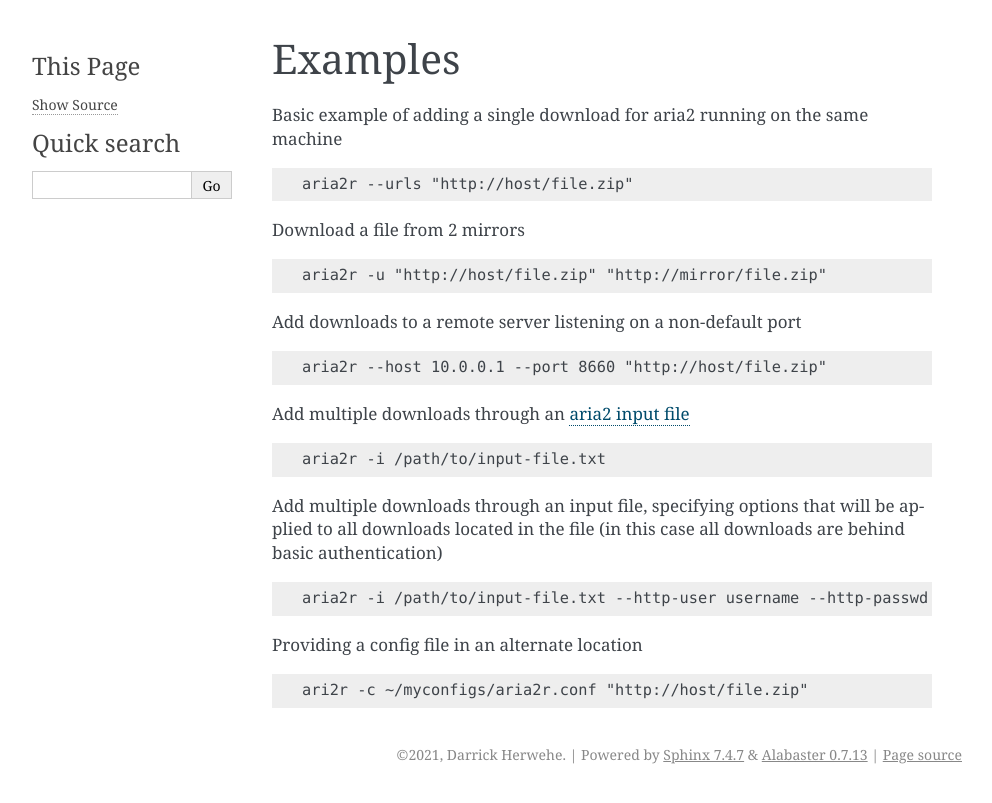
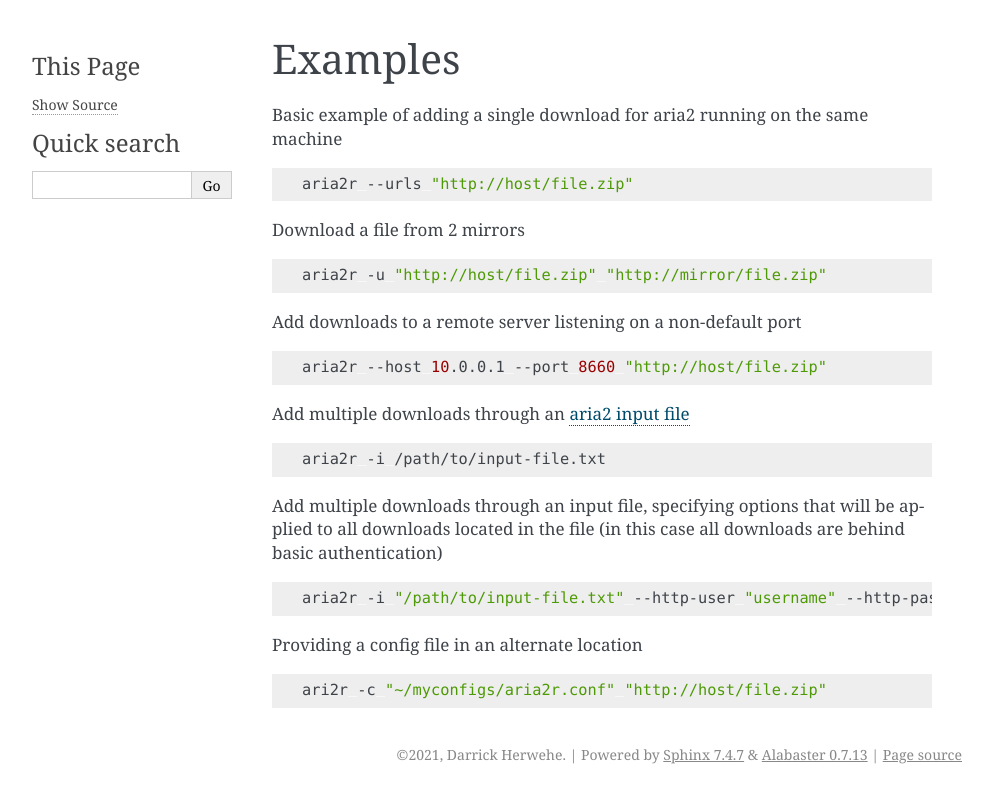
Before and after one commit to darricktheprogrammer/aria2r, a Sphinx documentation site: the page built from docs/examples.md, in a window 1280 px wide. Shown: the top 803 px of the page, without its empty margins (148-1140 px from the left). Built offline with Sphinx 7.4.7, drawn with Linux system fonts in a browser that asks for light colours.

Commit message:
improve syntax highlighting with code fences

````diff
--- a/README.md
+++ b/README.md
@@ -17,69 +17,80 @@ The goal of aria2r is to provide a familiar interface for quickly and easily add
 
 aria2r is written in Python and hosted on PyPi, and can be installed through pip.
 
-	pip install aria2r --user
+```bash
+pip install aria2r --user
+```
 
 
 ## Examples
 
 Basic example of adding a single download for aria2 running on the same machine
 
-	aria2r --urls "http://host/file.zip"
-
+```bash
+aria2r --urls "http://host/file.zip"
+```
 
 Download a file from 2 mirrors
 
-	aria2r -u "http://host/file.zip" "http://mirror/file.zip"
-
+```bash
+aria2r -u "http://host/file.zip" "http://mirror/file.zip"
+```
 
 Add downloads to a remote server listening on a non-default port
 
-	aria2r --host 10.0.0.1 --port 8660 "http://host/file.zip"
+```bash
+aria2r --host 10.0.0.1 --port 8660 "http://host/file.zip"
+```
 
 Add multiple downloads through an [aria2 input file](https://aria2.github.io/manual/en/html/aria2c.html#input-file)
 
-	aria2r -i /path/to/input-file.txt
+```bash
+aria2r -i /path/to/input-file.txt
+```
+
 
 ## Command Line Options
 
-	usage: cli.py [-h] [-c CONFIG] [-u [URLS [URLS ...]]] [-i INPUT_FILE] [-d]
-	              [--host HOST] [--port PORT] [--rpc-secret RPC_SECRET] [-v] [-q]
+```text
+usage: cli.py [-h] [-c CONFIG] [-u [URLS [URLS ...]]] [-i INPUT_FILE] [-d]
+              [--host HOST] [--port PORT] [--rpc-secret RPC_SECRET] [-v] [-q]
 
-	Add downloads to a running instance of aria2c. Given one or more URLS (or an
-	INPUT_FILE in the same format as aria2c input files), aria2r will use aria2's
-	RPC interface to add the downloads (with options) to a running instance of
-	aria2c. It is mandatory to supply either the URLS or INPUT_FILE argument, but
-	it is an error to provide both.
+Add downloads to a running instance of aria2c. Given one or more URLS (or an
+INPUT_FILE in the same format as aria2c input files), aria2r will use aria2's
+RPC interface to add the downloads (with options) to a running instance of
+aria2c. It is mandatory to supply either the URLS or INPUT_FILE argument, but
+it is an error to provide both.
 
-	optional arguments:
-	  -h, --help            show this help message and exit
+optional arguments:
+  -h, --help            show this help message and exit
 
-	  -c CONFIG, --config CONFIG
-	                        config file path
+  -c CONFIG, --config CONFIG
+                        config file path
 
-	  -u [URLS [URLS ...]], --urls [URLS [URLS ...]]
-	                        One or more urls to a file. All given urls must be
-	                        mirrors to the same file and be http/https protocol.
-	                        Torrent, Magnet, and Metalink files are not supported.
+  -u [URLS [URLS ...]], --urls [URLS [URLS ...]]
+                        One or more urls to a file. All given urls must be
+                        mirrors to the same file and be http/https protocol.
+                        Torrent, Magnet, and Metalink files are not supported.
 
-	  -i INPUT_FILE, --input_file INPUT_FILE
-	                        Path to an aria2c formatted input file
+  -i INPUT_FILE, --input_file INPUT_FILE
+                        Path to an aria2c formatted input file
 
-	  -d, --dry-run         Read the input file or urls and build the request, but
-	                        don't send it to the aria2 instance.
+  -d, --dry-run         Read the input file or urls and build the request, but
+                        don't send it to the aria2 instance.
 
-	  --host HOST           The ip or fully qualified domain name where aria2 is
-	                        located. (Default: localhost)
+  --host HOST           The ip or fully qualified domain name where aria2 is
+                        located. (Default: localhost)
 
-	  --port PORT           The port that aria2 listens on. (Default: 8600)
+  --port PORT           The port that aria2 listens on. (Default: 8600)
 
-	  --rpc-secret RPC_SECRET
-	                        Secret authorization token set for the aria2 rpc
-	                        interface.
+  --rpc-secret RPC_SECRET
+                        Secret authorization token set for the aria2 rpc
+                        interface.
 
-	  -v, --verbose         Increase level of output.
+  -v, --verbose         Increase level of output.
 
-	  -q, --quiet           Decrease level of output.
+  -q, --quiet           Decrease level of output.
+```
 
 
 [1]: https://aria2.github.io/
--- a/docs/examples.md
+++ b/docs/examples.md
@@ -10,8 +10,12 @@ Examples
 
 Add multiple downloads through an input file, specifying options that will be applied to all downloads located in the file (in this case all downloads are behind basic authentication)
 
-	aria2r -i /path/to/input-file.txt --http-user username --http-passwd 'pa$$word'
+```bash
+aria2r -i "/path/to/input-file.txt" --http-user "username" --http-passwd 'pa$$word'
+```
 
 Providing a config file in an alternate location
 
-	ari2r -c ~/myconfigs/aria2r.conf "http://host/file.zip"
+```bash
+ari2r -c "~/myconfigs/aria2r.conf" "http://host/file.zip"
+```
````
